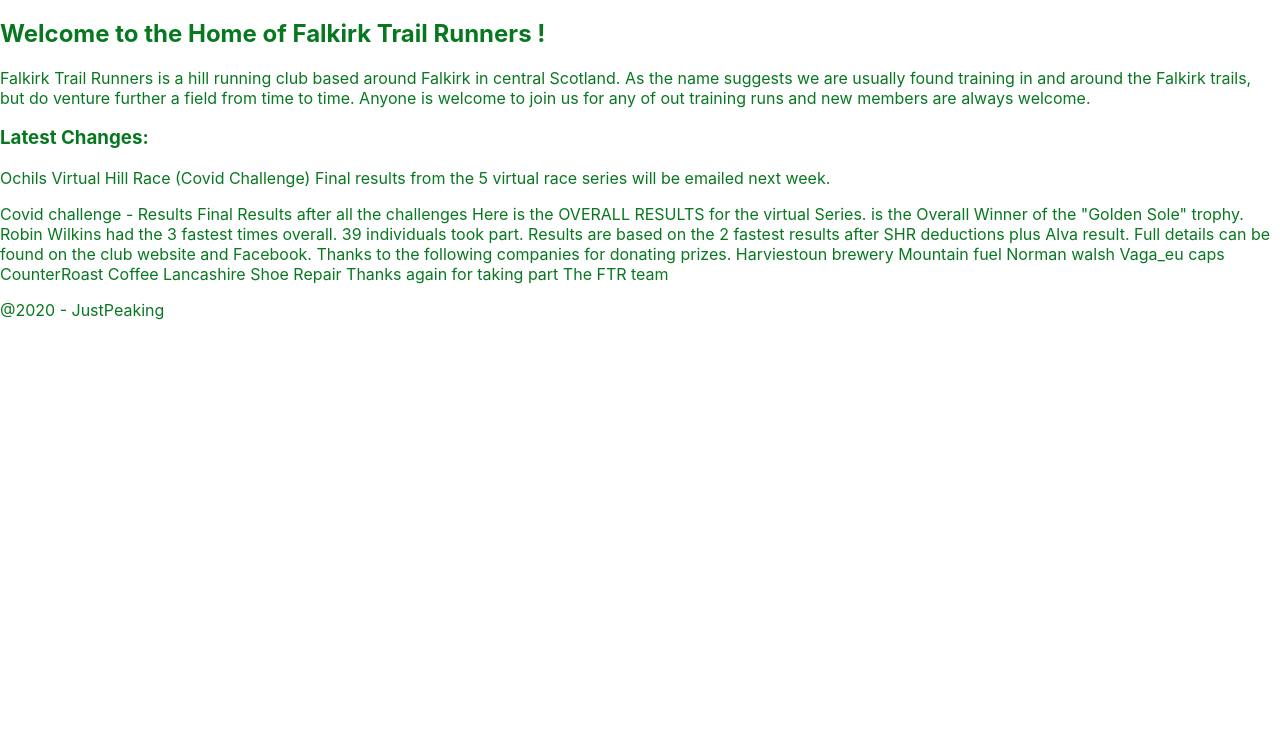
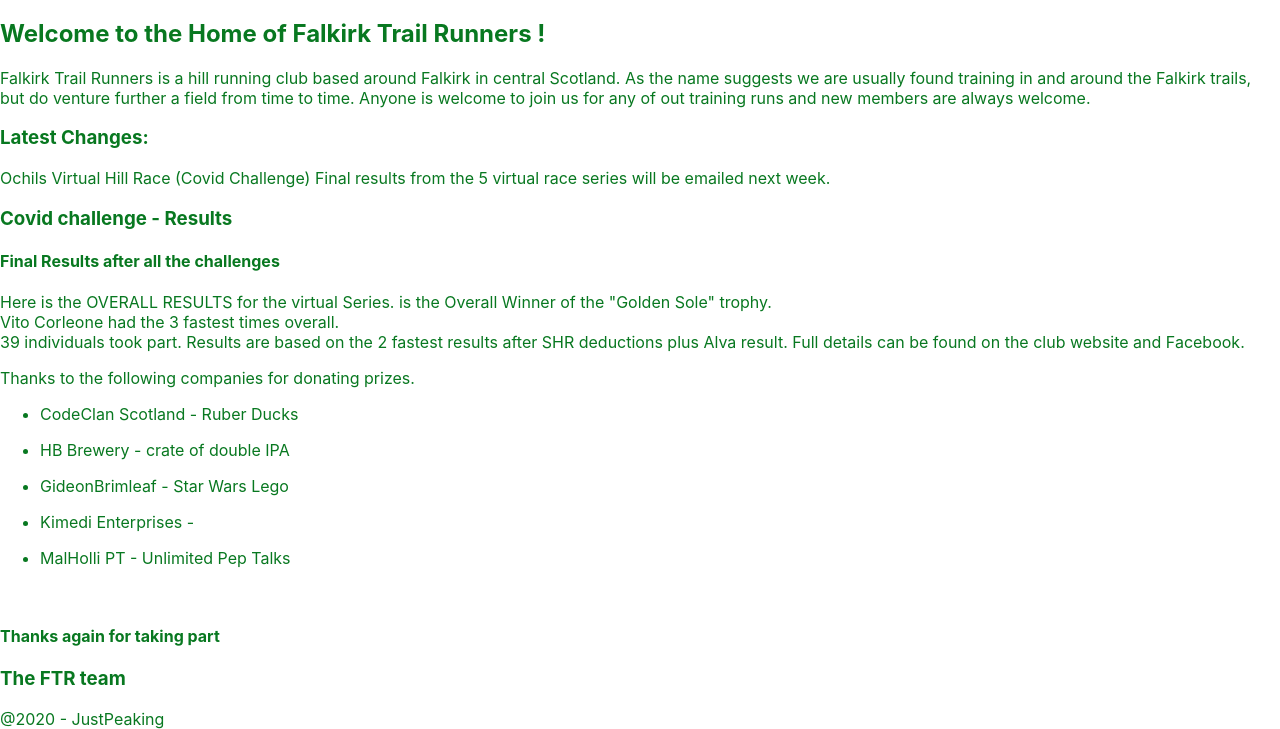
Before and after one commit to stevenmcf/Falkirk_Trail_Runners, a Flask app: page / in a window 1280 px wide. Shown: the part 110-839 px from the top of the page. Before the commit the page ends 430 px from the top, so only its background shows below. Run offline with Flask 2, Linux system fonts and the light colour scheme.

Commit message:
final updates of the evening.  HTML updated, home route now complete in terms of content. will fight with CSS tomorrow.

```diff
--- a/app/static/CSS/header.css
+++ b/app/static/CSS/header.css
@@ -7,7 +7,7 @@ body > header {
   .Header-image {
     width: 100%;
     background-image: url('/static/images/Ochils_pano.jpg');
-
+    background size: cover;
   }
 
 
--- a/app/templates/Races/results.html
+++ b/app/templates/Races/results.html
@@ -2,7 +2,7 @@
 
 {% block content %}
 
-<H4> ALL RACES CURRENTLY CANCELLED DUE TO COVID - DON'T BLAME US</H4>
+<H4> ALL RACES CURRENTLY CANCELLED DUE TO COVID - DON'T BLAME US !</H4>
 
 
 {% endblock content %}
--- a/app/templates/base.html
+++ b/app/templates/base.html
@@ -14,7 +14,7 @@
             <header class="Header-image">
                 <!-- header start -->
                     <nav>
-                        <h1 class=Logo >Falkirk Trail Runners - Race Manager</h1>
+                        <h1 class=Logo >Falkirk Trail Runners</h1>
                         <ul class=menu>
                             <li><a href="/">Home</a></li>
                             <li><a href="/races">Races</a></li>
--- a/app/templates/index.html
+++ b/app/templates/index.html
@@ -1,35 +1,63 @@
 {% extends 'base.html' %}
 
 {% block content %}
+    <main>
         <h1>Welcome to the Home of Falkirk Trail Runners !</h1>
-    <p>
+            <article>
                 Falkirk Trail Runners is a hill running club based around Falkirk in central Scotland. As the name suggests we are usually found training in and around the Falkirk trails, but do venture further a field from time to time. Anyone is welcome to join us for any of out training runs and new members are always welcome.
-    </p>
+            </article>
             <h3>Latest Changes:</h3>
             <p>Ochils Virtual Hill Race (Covid Challenge) Final results from the 5 virtual race series will be emailed next week.
                 </p>
+            <article>
+                <h3>Covid challenge - Results</h3>
+                    <div>
+                        <h4>Final Results after all the challenges</h4>
                         <p>
-        Covid challenge - Results
-
-        Final Results after all the challenges
-
                             Here is the OVERALL RESULTS for the virtual Series. is the Overall Winner of the "Golden Sole" trophy.
-
-        Robin Wilkins had the 3 fastest times overall.
-
+                            <br>
+                            Vito Corleone had the 3 fastest times overall.
+                            <br>
                             39 individuals took part. Results are based on the 2 fastest results after SHR deductions plus Alva result. Full details can be found on the club website and Facebook.
-
+                        </p>
+                    </div>
+                    <div>
                         Thanks to the following companies for donating prizes.
-
-        Harviestoun brewery
-        Mountain fuel
-        Norman walsh
-        Vaga_eu caps
-        CounterRoast Coffee
-        Lancashire Shoe Repair
+                        <br>
+                        <ul>
+                            <li>
+                                CodeClan Scotland - Ruber Ducks
+                            </li>
+                        </ul>
+                        <ul>
+                            <li>
+                                HB Brewery - crate of double IPA
+                            </li>
+                        </ul>
+                        <ul>
+                            <li>
+                                GideonBrimleaf - Star Wars Lego
+                            </li>
+                        </ul>
+                        <ul>
+                            <li>
+                                Kimedi Enterprises -
+                            </li>
+                        </ul>
+                        <ul>
+                            <li>
+                                MalHolli PT - Unlimited Pep Talks
+                            </li>
+                        </ul>
+                        <br>
+                        <hgroup>
+                            <H4>
                                 Thanks again for taking part
-
+                            </H4>
+                            <h3>
                                 The FTR team
-
-    </p>
+                            </h3>
+                        </hgroup>
+                    </div>
+    </article>
 {% endblock content %}
```
Also changed, not shown: app/static/images/Cockelroy.png (added), app/static/images/ochilultra.jpeg (added). Lines whose indentation alone changed are shown as unchanged.
